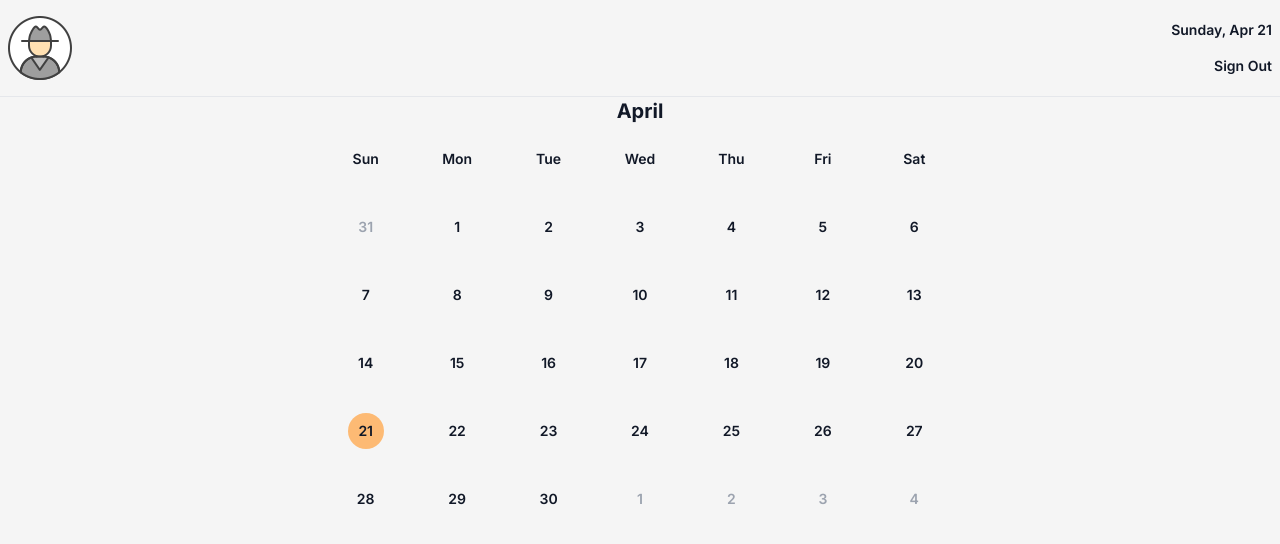
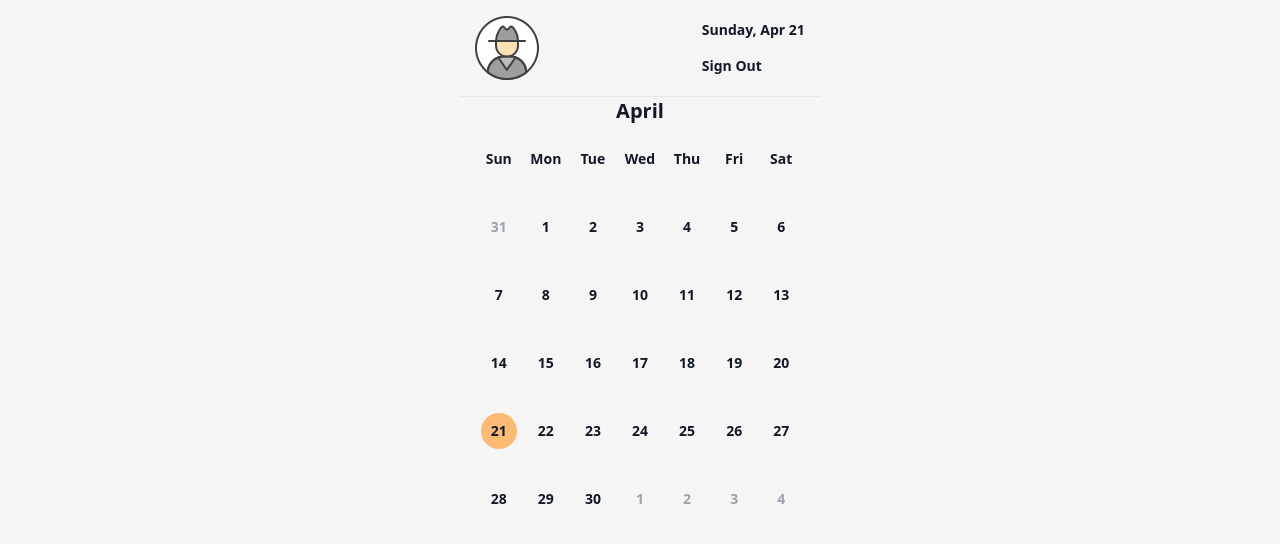
Before and after one commit to w1216linw/Weight-Training-Recorder, a Next.js app: page /home in a window 1280 px wide. Shown: the top 544 px of the page. Built offline with nearby package versions, Linux system fonts and the light colour scheme; no server answers; the database is empty; sample sign-in values are in the browser's storage.

Commit message:
:construction:

```diff
--- a/package.json
+++ b/package.json
@@ -12,7 +12,7 @@
     "dayjs": "^1.11.10",
     "firebase": "^10.11.0",
     "jose": "^5.2.4",
-    "next": "14.2.1",
+    "next": "^14.2.3",
     "react": "^18",
     "react-dom": "^18",
     "react-firebase-hooks": "^5.1.1",
--- a/src/app/globals.css
+++ b/src/app/globals.css
@@ -3,5 +3,7 @@
 @tailwind utilities;
 
 body {
-  @apply bg-neutral-100 text-sm text-gray-900 font-sans font-semibold;
+  @apply bg-neutral-100 text-sm text-gray-900 font-sans font-semibold flex flex-col items-center;
+  padding: 0;
+  margin: 0;
 }
--- a/src/app/home/[day]/page.tsx
+++ b/src/app/home/[day]/page.tsx
@@ -16,10 +16,20 @@ export type exercise = {
   sets: string;
 };
 
+function formateExercise(
+  exercise: Record<string, Record<string, string>>
+): exercise[] {
+  return Object.keys(exercise).map((elem) => ({
+    name: elem,
+    sets: String(exercise[elem].sets),
+    weight: String(exercise[elem].weight),
+  }));
+}
+
 const DayPage = ({ params }: { params: { day: string } }) => {
   const [user] = useAuthState(auth);
   const router = useRouter();
-  const [exercise, setExercise] = useState<exercise | null>();
+  const [exercise, setExercise] = useState<exercise[]>([]);
   const [isExercise, setIsExercise] = useState(false);
   const [tag, setTag] = useState("");
   const [delay, setDelay] = useState(false);
@@ -66,11 +76,9 @@ const DayPage = ({ params }: { params: { day: string } }) => {
         "month",
         dayjs(params.day).format("MM-YYYY")
       );
-      const docSnap = (await getDoc(userRef)).get(
-        dayjs(params.day).format("MM-DD-YYYY")
-      );
+      const docSnap = (await getDoc(userRef)).get(params.day);
       await updateDoc(userRef, {
-        [dayjs(params.day).format("MM-DD-YYYY")]: { ...docSnap, tag },
+        [params.day]: { ...docSnap, tag },
       });
     }
   };
@@ -84,30 +92,31 @@ const DayPage = ({ params }: { params: { day: string } }) => {
         "month",
         dayjs(params.day).format("MM-YYYY")
       );
-      const docSnap = (await getDoc(userRef)).get(
-        dayjs(params.day).format("MM-DD-YYYY")
-      );
+      const docSnap = (await getDoc(userRef)).get(params.day);
       await updateDoc(userRef, {
-        [dayjs(params.day).format("MM-DD-YYYY")]: { ...docSnap, isExercise },
+        [params.day]: { ...docSnap, isExercise },
       });
     }
   };
 
+  // initial the details and isExercise
   useEffect(() => {
-    fetchDetail().then((res) => {
-      const exercise = res || {};
-      setExercise(exercise as exercise);
-    });
     fetchIsExercise().then((res) => {
       setIsExercise(res?.isExercise);
+      setTag(res?.tag);
+    });
+    fetchDetail().then((res) => {
+      const exercise = res ? formateExercise(res) : [];
+
+      setExercise(exercise);
     });
   }, []);
 
+  // debounce for updating isExercise
   useEffect(() => {
     setMounted(true);
     return () => setMounted(false);
   }, []);
-
   useEffect(() => {
     if (mounted) {
       const timer = setTimeout(() => {
@@ -154,12 +163,24 @@ const DayPage = ({ params }: { params: { day: string } }) => {
           value={tag}
           onChange={(e) => setTag(e.target.value)}
         />
-        <button className="" onClick={handleSaveTag}>
+        <button className="" onClick={() => handleSaveTag()}>
           save
         </button>
       </div>
 
       <div>{user && <Exercise user={user} date={params.day} />}</div>
+      <div>
+        {exercise.length > 0 &&
+          exercise.map((elem) => (
+            <div key={elem.name} className="my-4 p-4 border rounded shadow-md">
+              <h1 className="text-lg font-bold mb-2">{elem.name}</h1>
+              <div className="flex justify-between">
+                <p className="text-gray-700">Weight: {elem.weight}</p>
+                <p className="text-gray-700">Sets: {elem.sets}</p>
+              </div>
+            </div>
+          ))}
+      </div>
     </div>
   );
 };
--- a/src/app/home/calendar.tsx
+++ b/src/app/home/calendar.tsx
@@ -6,6 +6,23 @@ import Link from "next/link";
 import { useEffect, useState } from "react";
 
 const week = ["Sun", "Mon", "Tue", "Wed", "Thu", "Fri", "Sat"];
+
+const getBgColor = (
+  todayAndExercise: boolean,
+  notTodayAndExercise: boolean,
+  today: boolean
+) => {
+  // today and exercise
+  if (todayAndExercise) {
+    return "bg-blue-300";
+  } else if (notTodayAndExercise) {
+    return "bg-green-300";
+  } else if (today) {
+    return "bg-orange-300";
+  } else {
+    return "";
+  }
+};
 
 const Calendar = ({ user }: { user: FirebaseUser }) => {
   const [exercise, setExercise] =
@@ -18,6 +35,7 @@ const Calendar = ({ user }: { user: FirebaseUser }) => {
       await setDoc(docRef, {});
     } else {
       const data = docSnap.data();
+      console.log(data);
       setExercise(data);
     }
   };
@@ -42,24 +60,24 @@ const Calendar = ({ user }: { user: FirebaseUser }) => {
         ))}
         {dates.map(({ date, currentMonth, today }, index) => (
           <Link
-            href={`/home/${date.format("MM-DD-YYYY")}`}
+            href={`/home/${date.format("YYYY-MM-DD")}`}
             key={index}
             className={classes(
-              !!exercise &&
-                exercise[date.format("MM-DD-YYYY")]?.isExercise &&
-                "bg-green-300",
+              getBgColor(
+                today &&
+                  !!exercise &&
+                  exercise[date.format("YYYY-MM-DD")]?.isExercise,
+                !!exercise && exercise[date.format("YYYY-MM-DD")]?.isExercise,
+                today
+              ),
+
               !currentMonth && "text-gray-400",
-              today && "bg-orange-300",
-              today &&
-                !!exercise &&
-                exercise[date.format("MM-DD-YYYY")]?.isExercise &&
-                "bg-blue-300",
               "grid place-items-center size-9 rounded-full relative"
             )}
           >
-            {!!exercise && exercise[date.format("MM-DD-YYYY")]?.tag && (
+            {!!exercise && exercise[date.format("YYYY-MM-DD")]?.tag && (
               <span className="absolute bg-inherit -top-6 left-0 right-0 -bottom-0 rounded-full grid items-start justify-center -z-50 pt-2 uppercase">
-                {exercise[date.format("MM-DD-YYYY")]?.tag}
+                {exercise[date.format("YYYY-MM-DD")]?.tag}
               </span>
             )}
             <p>{date.date()}</p>
--- a/src/app/home/header.tsx
+++ b/src/app/home/header.tsx
@@ -14,9 +14,9 @@ const Header = ({ user }: { user: FirebaseUser }) => {
     router.push("/");
   };
   return (
-    <div className="flex items-center justify-between px-2 py-4 border-gray-200 border-b">
+    <div className="w-full flex items-center justify-between p-4 border-gray-200 border-b">
       <Avatar user={user} />
-      <div className="text-end space-y-4">
+      <div className=" space-y-4 min-w-max">
         <p>{getDate("dddd, MMM DD")}</p>
         <button
           onClick={handleSignOut}
--- a/src/app/home/page.tsx
+++ b/src/app/home/page.tsx
@@ -24,7 +24,7 @@ const HomePage = () => {
 
   if (!user) return <div>Loading...</div>;
   return (
-    <div className="w-screen">
+    <div>
       <Header user={user} />
       {/* <Link href={"/home/plan"} className="text-lg">
         Add plan
--- a/src/app/layout.tsx
+++ b/src/app/layout.tsx
@@ -1,8 +1,5 @@
 import type { Metadata } from "next";
-import { Inter } from "next/font/google";
 import "./globals.css";
-
-const inter = Inter({ subsets: ["latin"] });
 
 export const metadata: Metadata = {
   title: "Create Next App",
@@ -16,7 +13,7 @@ export default function RootLayout({
 }>) {
   return (
     <html lang="en">
-      <body className={inter.className}>{children}</body>
+      <body>{children}</body>
     </html>
   );
 }
--- a/src/app/login.tsx
+++ b/src/app/login.tsx
@@ -1,7 +1,7 @@
 "use client";
 import { auth } from "@/lib/firebase";
 import { decrypt } from "@/lib/jwt";
-import { handleError, setSession } from "@/lib/utils";
+import { handleError } from "@/lib/utils";
 import { signInWithEmailAndPassword } from "firebase/auth";
 // import { auth } from "@/lib/firebase";
 import { useRouter } from "next/navigation";
@@ -17,7 +17,7 @@ const Login = () => {
     e.preventDefault();
     try {
       await signInWithEmailAndPassword(auth, email, password);
-      await setSession(email, password);
+      // await setSession(email, password);
       router.push("/home");
     } catch (err) {
       handleError(err, setError);
--- a/src/app/page.tsx
+++ b/src/app/page.tsx
@@ -4,7 +4,7 @@ import Login from "./login";
 export default function Home() {
   return (
     <main className="flex min-h-screen flex-col items-center justify-center">
-      <div className="bg-gray-300 px-10 py-5 rounded-lg space-y-5">
+      <div className="bg-gray-300 rounded-lg space-y-5">
         <Login />
         <Link href="/signup" className="block mt-2 text-neutral-900 font-serif">
           Register
```
Also changed, not shown: 1 other file (tests, documents, lock files or other folders).
